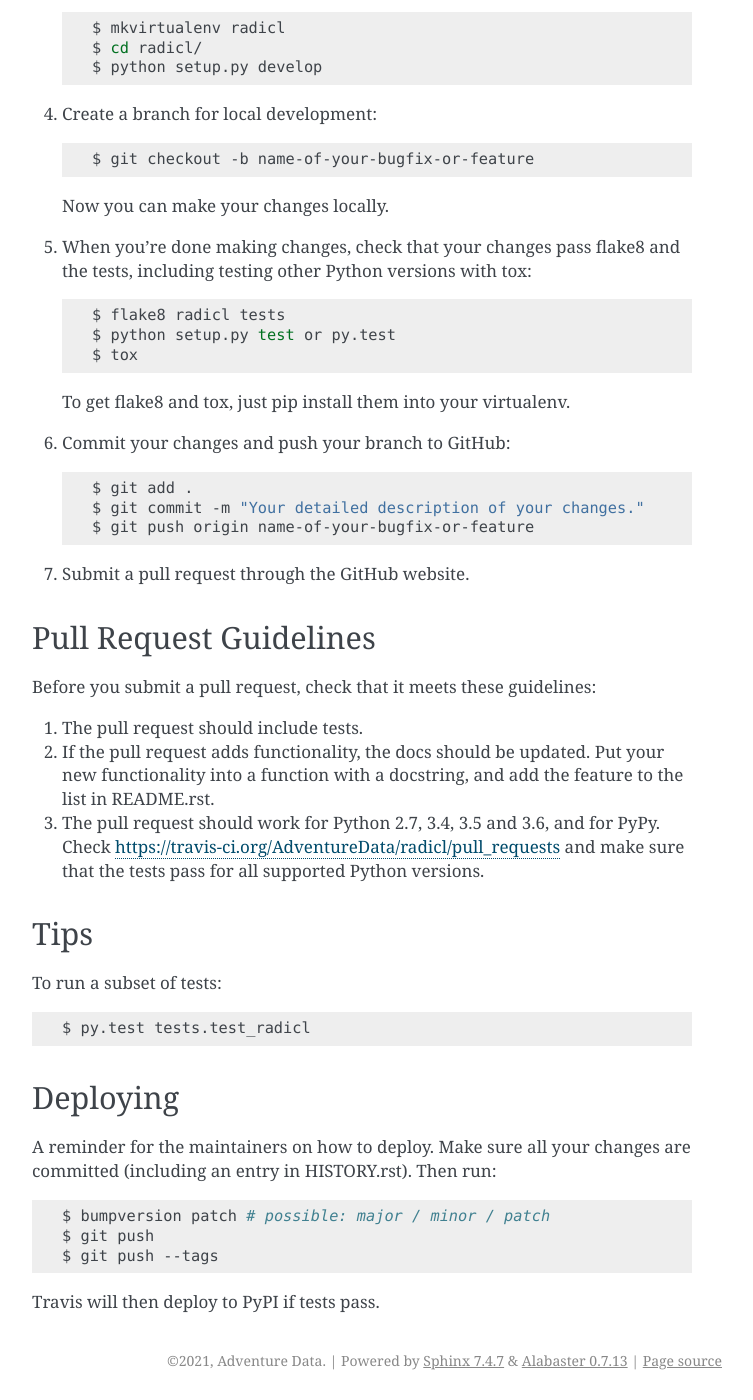
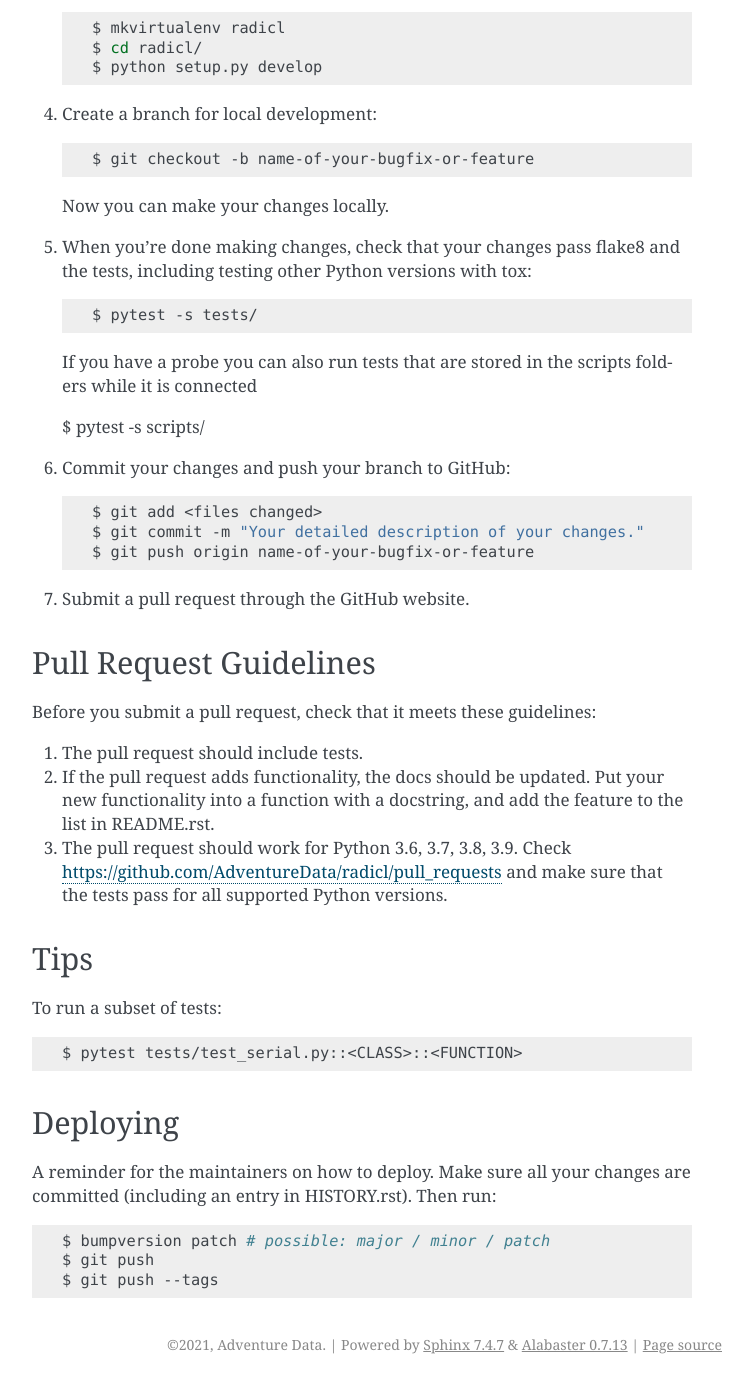
Before and after one commit to AdventureData/radicl, a Sphinx documentation site: the page built from docs/contributing.rst, in a window 1280 px wide and 1400 px high, scrolled down 1480 px. Shown: the whole window, without its empty margins (388-1141 px from the left). Built offline with Sphinx 7.4.7, drawn with Linux system fonts in a browser that asks for light colours; pages that are not in the unit, such as notebooks, are missing from menus.

Commit message:
Updated the history, bumped versions (#23)
* Updated the history

* More formatting

* Updated doc refs to older pythons

* Bump version: 0.4.2 → 0.5.0

```diff
--- a/docs/contributing.rst
+++ b/docs/contributing.rst
@@ -79,15 +79,14 @@ Ready to contribute? Here's how to set up `radicl` for local development.
 5. When you're done making changes, check that your changes pass flake8 and the
    tests, including testing other Python versions with tox::
 
-    $ flake8 radicl tests
-    $ python setup.py test or py.test
-    $ tox
+    $ pytest -s tests/
+   If you have a probe you can also run tests that are stored in the scripts folders while it is connected
 
-   To get flake8 and tox, just pip install them into your virtualenv.
+   $ pytest -s scripts/
 
 6. Commit your changes and push your branch to GitHub::
 
-    $ git add .
+    $ git add <files changed>
     $ git commit -m "Your detailed description of your changes."
     $ git push origin name-of-your-bugfix-or-feature
 
@@ -102,8 +101,8 @@ Before you submit a pull request, check that it meets these guidelines:
 2. If the pull request adds functionality, the docs should be updated. Put
    your new functionality into a function with a docstring, and add the
    feature to the list in README.rst.
-3. The pull request should work for Python 2.7, 3.4, 3.5 and 3.6, and for PyPy. Check
-   https://travis-ci.org/AdventureData/radicl/pull_requests
+3. The pull request should work for Python 3.6, 3.7, 3.8, 3.9. Check
+   https://github.com/AdventureData/radicl/pull_requests
    and make sure that the tests pass for all supported Python versions.
 
 Tips
@@ -111,8 +110,7 @@ Tips
 
 To run a subset of tests::
 
-$ py.test tests.test_radicl
-
+$ pytest tests/test_serial.py::<CLASS>::<FUNCTION>
 
 Deploying
 ---------
@@ -124,5 +122,3 @@ Then run::
 $ bumpversion patch # possible: major / minor / patch
 $ git push
 $ git push --tags
-
-Travis will then deploy to PyPI if tests pass.
--- a/radicl/__init__.py
+++ b/radicl/__init__.py
@@ -5,4 +5,4 @@
 
 __author__ = """Micah Johnson"""
 __email__ = 'info@adventuredata.com'
-__version__ = '0.4.2'
+__version__ = '0.5.0'
```
Also changed, not shown: docs/history.rst (+17 -1 lines), docs/installation.rst (+4 -4 lines), setup.py (+10 -10 lines), .bumpversion.cfg, 5 other files.
